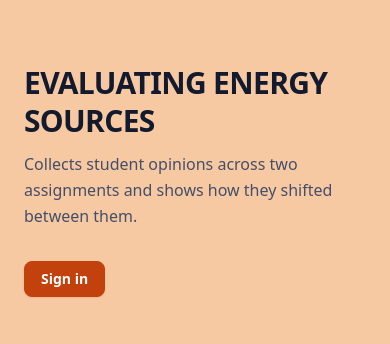
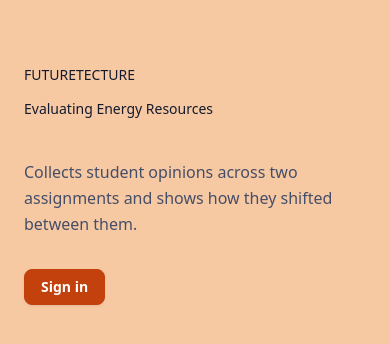
Before and after one commit to Kavv21/Classroom-analytics-engine, a Next.js app: page / in a window 390 px wide. Shown: the top 344 px of the page. Built offline with nearby package versions, Linux system fonts and the light colour scheme; no server answers.

Commit message:
Add two-line FUTURETECTURE / Evaluating Energy Resources heading to login and homepage, container-responsive sizing

```diff
--- a/app/login/page.tsx
+++ b/app/login/page.tsx
@@ -22,6 +22,11 @@ import { GoogleSignInButton } from "@/components/auth/google-sign-in-button";
  * width rather than left-aligned; the footer line takes an explicit
  * secondary ink because the muted default is only 3.88:1 on that backdrop.
  *
+ * Note the second line reads "Resources", not the "Sources" of the app
+ * name everywhere else. That is the professor's wording for this heading
+ * specifically — it is not a typo to correct, and it does not rename
+ * anything else (metadata title, rail wordmark, exports).
+ *
  * The domain line comes from NEXT_PUBLIC_ALLOWED_EMAIL_DOMAIN, never from a
  * literal in this file, so a deployment for another Google Workspace names
  * its own domain. Note that Next inlines NEXT_PUBLIC_* at build time even in
@@ -40,16 +45,20 @@ const ALLOWED_DOMAIN = process.env.NEXT_PUBLIC_ALLOWED_EMAIL_DOMAIN;
 export default function LoginPage() {
   return (
     <div className="flex min-h-screen flex-col">
-      {/* The masthead carries the brand statement now, centred across the full
-          page width. The flex row is gone because it held one child and its
-          `items-baseline gap-3` only ever mattered for a second one: a plain
-          block with `text-center` centres the inline wordmark and, at widths
-          where it wraps, centres each line against the others rather than
-          centring one left-aligned box. Styling is untouched — same `wordmark`
-          role (display face, bold, uppercase, 0.06em tracking) at the same
-          text-lg. */}
-      <header className="masthead px-6 py-5 text-center sm:px-10">
-        <span className="wordmark text-lg">FUTURETECTURE EVALUATING ENERGY SOURCES</span>
+      {/* The masthead carries the brand statement, centred across the full page
+          width, as the two-line display treatment (see `.brand-header` in
+          globals.css for the sizing and why it is container-relative). It is
+          the page's <h1> now: it is the largest, first, and most descriptive
+          thing on the screen, so making the card's "Sign in" the h1 instead
+          would put the document's outline out of order with what is on it.
+          `aria-label` restates the word so no assistive tech has to infer it
+          back out of the tracking — the text node is already the intact word,
+          so the two can never disagree. */}
+      <header className="masthead brand-header px-6 py-10 sm:px-10 sm:py-12">
+        <h1 className="brand-display" aria-label="FUTURETECTURE">
+          FUTURETECTURE
+        </h1>
+        <p className="brand-statement mt-3">Evaluating Energy Resources</p>
       </header>
 
       <main className="flex flex-1 items-center px-6 py-16 sm:px-10">
@@ -58,10 +67,10 @@ export default function LoginPage() {
               heading is just the task at hand. The "SIGN IN" eyebrow that used
               to sit above it is gone rather than kept: its job was to label a
               card whose headline was the product name, and once the headline
-              *is* "Sign in" the two lines say the same word twice. This stays
-              the page's only <h1> — the masthead is a wordmark, not a heading,
-              so removing this would leave the document with no h1 at all. */}
-          <h1 className="title-sm">Sign in</h1>
+              *is* "Sign in" the two lines say the same word twice. It is an
+              <h2> under the masthead h1 — same `title-sm` look, one rung down
+              in the outline. */}
+          <h2 className="title-sm">Sign in</h2>
 
           <p className="lede mt-4 max-w-[46ch] text-pretty">
             Use your university Google account. If you&rsquo;re a student, your professor adds you to
--- a/app/page.tsx
+++ b/app/page.tsx
@@ -26,9 +26,27 @@ export default async function HomePage() {
       : { href: "/classes", label: "Go to your classes" };
 
   return (
-    <main className="page-spacious">
-      <h1 className="title-lg">EVALUATING ENERGY SOURCES</h1>
-      <p className="lede mt-3">
+    <main>
+      {/* The professor's two-line masthead treatment, identical to the one on
+          /login (see `.brand-header` in globals.css). It sits outside the
+          `page-spacious` measure rather than inside it: that column is capped
+          at max-w-xl, which would hold line 1 ~4px short of the specified 48px
+          forever, and a heading is allowed to be wider than the reading
+          measure it introduces. It replaces the old one-line
+          "EVALUATING ENERGY SOURCES" h1, which said the same thing twice once
+          this went above it; the app's name is unchanged everywhere else.
+
+          Second line reads "Resources", not "Sources" — the professor's
+          wording for this heading specifically, not a typo to correct. */}
+      <header className="brand-header px-6 pt-16 sm:px-8">
+        <h1 className="brand-display" aria-label="FUTURETECTURE">
+          FUTURETECTURE
+        </h1>
+        <p className="brand-statement mt-3">Evaluating Energy Resources</p>
+      </header>
+
+      <div className="page-spacious pt-10">
+        <p className="lede">
           Collects student opinions across two assignments and shows how they
           shifted between them.
         </p>
@@ -55,6 +73,7 @@ export default async function HomePage() {
             </Link>
           </div>
         )}
+      </div>
     </main>
   );
 }
```
Lines whose indentation alone changed are shown as unchanged.
